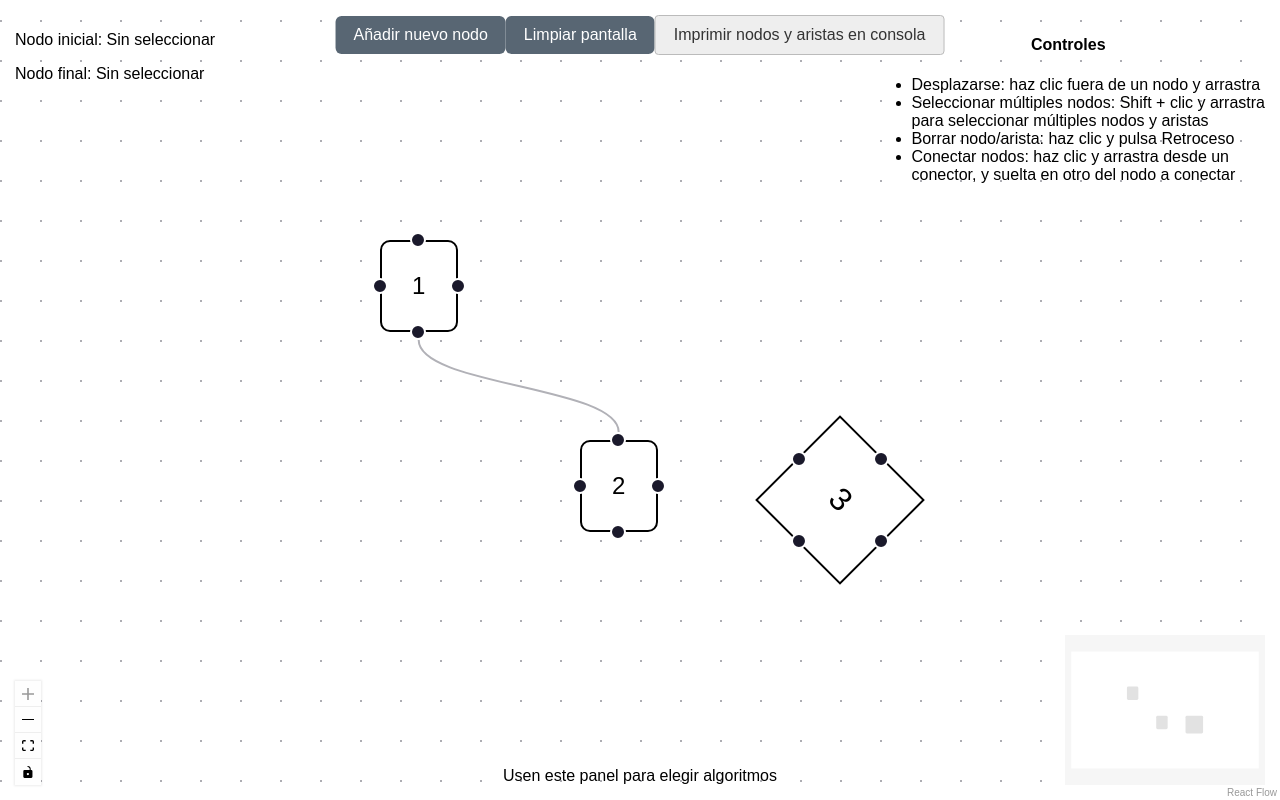
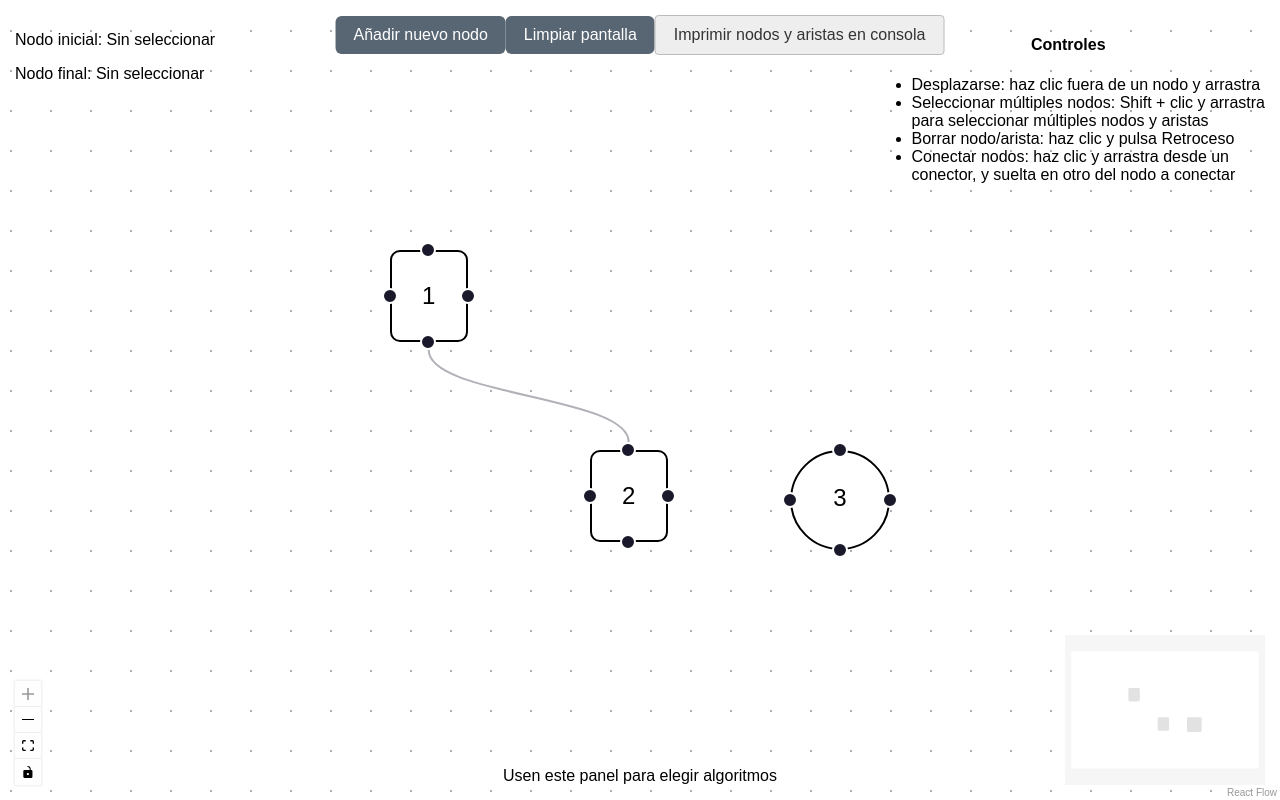
Before and after one commit to FerGaram/Proyecto-Interfaz-IA, a React (Vite) app in the folder client/: page / in a window 1280 px wide. Built offline with nearby package versions, Linux system fonts and the light colour scheme.

Commit message:
Circle
compostura de circulo

```diff
--- a/client/src/App.tsx
+++ b/client/src/App.tsx
@@ -22,7 +22,7 @@ import { NodeEllipse } from "./components/nodes/NodeEllipse";
 import { NodeRombo } from "./components/nodes/NodeRombo";
 
 // Aquí se deben importar los nodos personalizados que se hayan hecho
-const nodeTypes = { nodeTest: NodeTest, nodeCricle: NodeCircle, nodeEllipse: NodeEllipse, nodeRombo: NodeRombo };
+const nodeTypes = { nodeTest: NodeTest, nodeCircle: NodeCircle, nodeEllipse: NodeEllipse, nodeRombo: NodeRombo };
 
 // Lista de nodos iniciales de prueba, se podrían borrar más adelante
 const nodosIniciales: Array<defaultNodeModel> = [
@@ -42,7 +42,7 @@ const nodosIniciales: Array<defaultNodeModel> = [
     id: "3",
     position: { x: 200, y: 100 },
     data: { label: "3" },
-    type: "nodeRombo",
+    type: "nodeCircle",
   },
 
 ];
```
